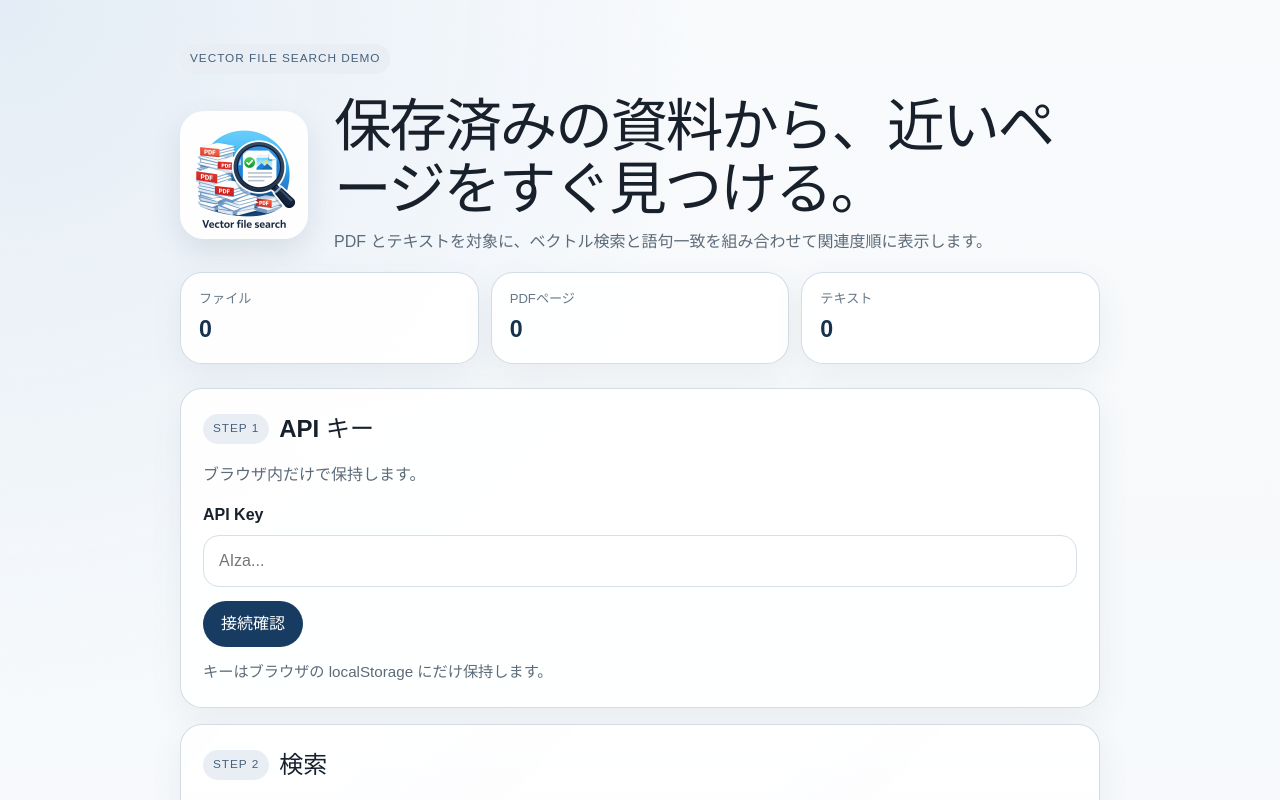
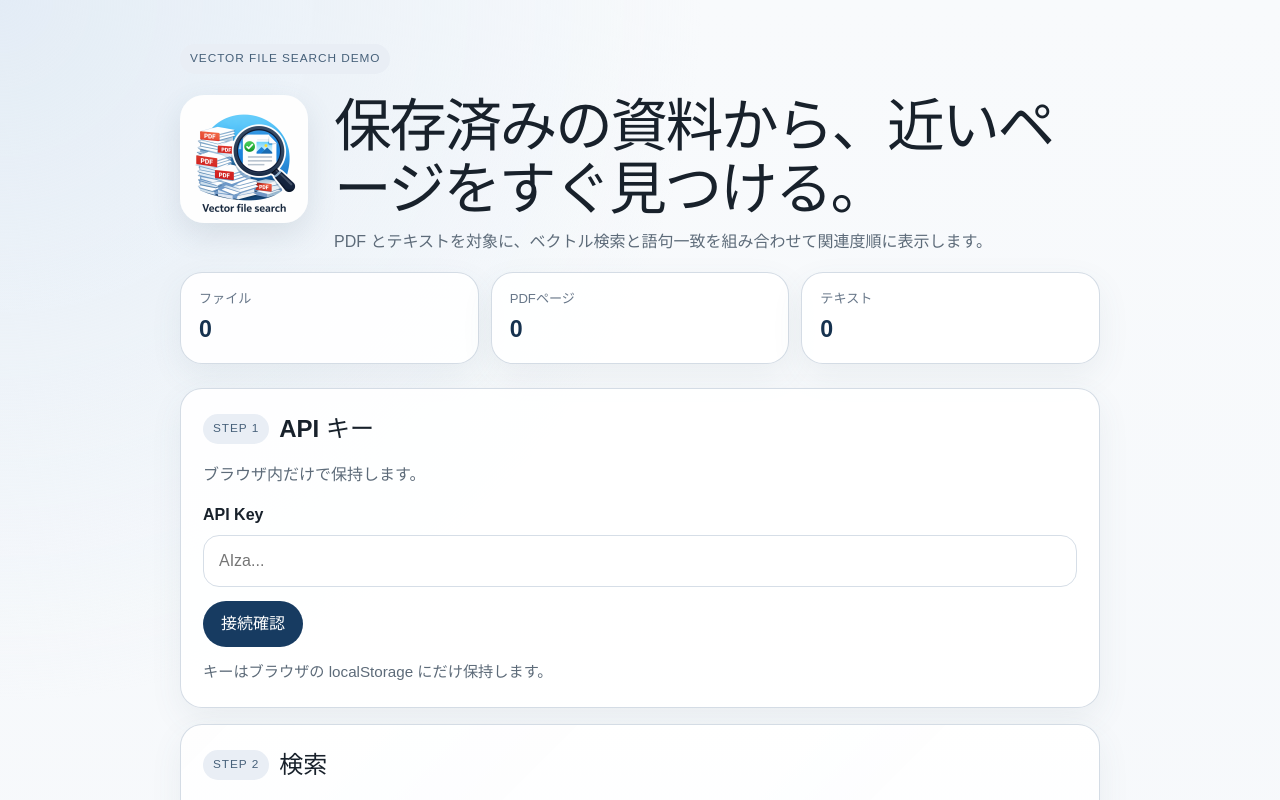
Before and after one commit to Igaki12/vector-file-search, a React (Vite) app: page / in a window 1280 px wide. Shown: the top 800 px of the page. Built offline with nearby package versions, Linux system fonts and the light colour scheme.

Commit message:
Add new CSS file for styling the application layout and components

```diff
--- a/src/styles.css
+++ b/src/styles.css
@@ -79,13 +79,14 @@ a {
   display: grid;
   grid-template-columns: clamp(104px, 13vw, 136px) minmax(0, 1fr);
   gap: 18px;
-  align-items: center;
+  align-items: start;
 }
 
 .hero-icon {
   width: 100%;
   max-width: 128px;
   height: auto;
+  align-self: start;
   border-radius: 24px;
   box-shadow: 0 12px 30px rgba(80, 99, 120, 0.14);
 }
```
Also changed, not shown: 5 other files (tests, documents, lock files or other folders).
